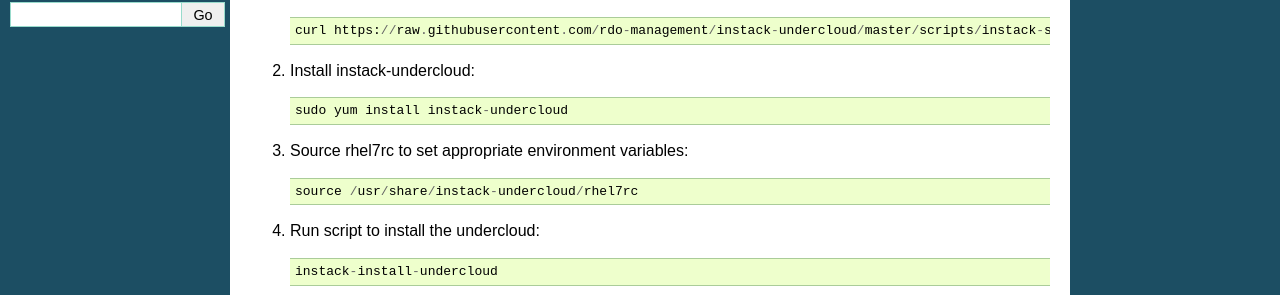
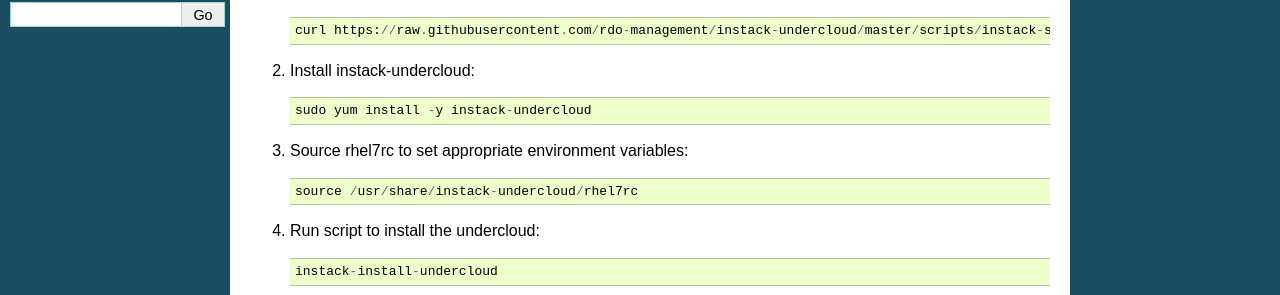
Before and after one commit to openstack-archive/instack-undercloud, a Sphinx documentation site: the page built from doc/source/install-undercloud.rst, in a window 1280 px wide. Shown: the part 243-538 px from the top of the page. Built offline with Sphinx 7.4.7, drawn with Linux system fonts in a browser that asks for light colours.

```diff
--- a/doc/source/install-undercloud.rst
+++ b/doc/source/install-undercloud.rst
@@ -16,7 +16,7 @@ while preparing the environment.
 
 #. Install instack-undercloud::
 
-    sudo yum install instack-undercloud
+    sudo yum install -y instack-undercloud
 
 #. Source rhel7rc to set appropriate environment variables::
 
--- a/doc/source/virt-setup.rst
+++ b/doc/source/virt-setup.rst
@@ -50,7 +50,7 @@ Preparing the Host Machine
 
 #. Install instack-undercloud::
 
-    sudo yum install instack-undercloud
+    sudo yum install -y instack-undercloud
 
 #. Download the RHEL 7.1 cloud image or copy it over from a different
    location::
```
